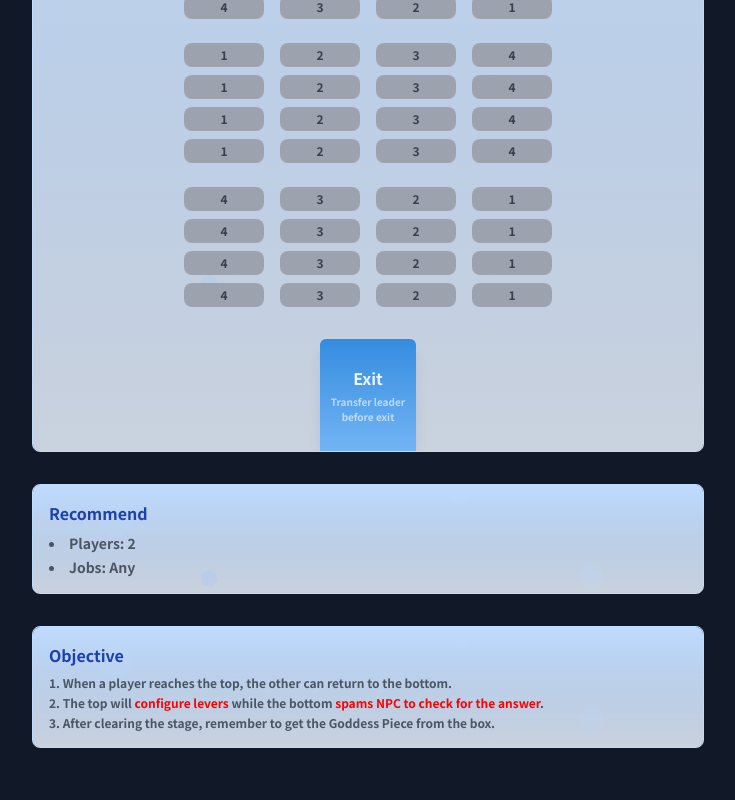
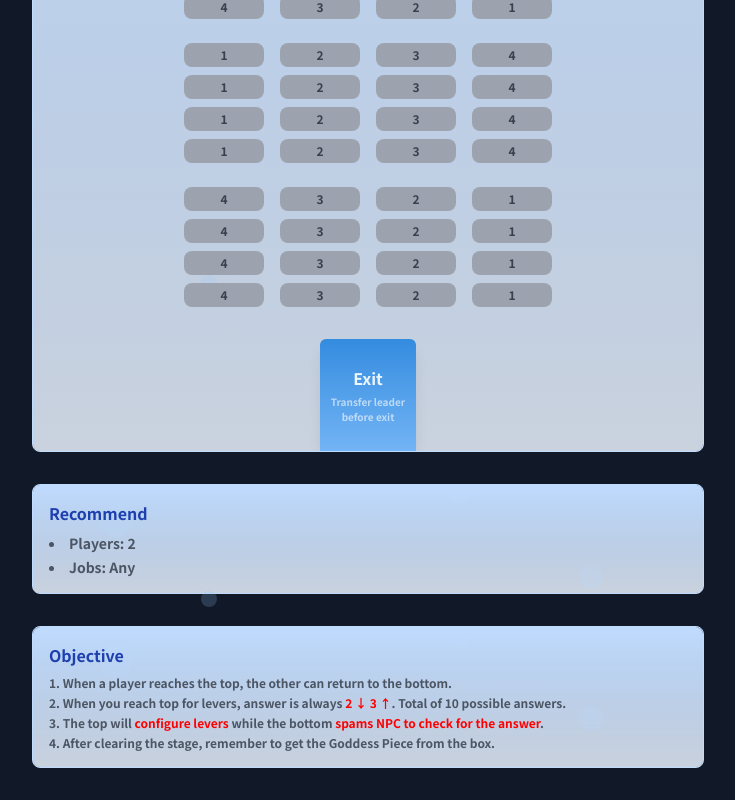
Before and after one commit to Heartkage/ms-tools, a Next.js app: page /party-quest/orbis/rooms/on-the-way-up in a window 1280 px wide. Shown: the part 478-1278 px from the top of the page, without its empty margins (272-1007 px from the left). Built offline with nearby package versions, Linux system fonts and the light colour scheme.

Commit message:
update: delete hint section in on-the-way-up page, move it to objective section. And update punctuations in some of the translations

```diff
--- a/app/party-quest/orbis/rooms/on-the-way-up/page.tsx
+++ b/app/party-quest/orbis/rooms/on-the-way-up/page.tsx
@@ -155,7 +155,6 @@ export default function OnTheWayUp() {
 
   // Check if any section has the first row selected
   const hasFirstRowSelected = toggleStates[3][toggleStates[3].length - 1].some(state => state === 1);
-  const hasLastRowSelected = toggleStates[0].every(row => row.some(state => state === 1));
 
   // Check if any platform is selected
   const hasAnySelection = toggleStates.some(section =>
@@ -182,13 +181,6 @@ export default function OnTheWayUp() {
           <h1 className="text-2xl text-text-primary">{t('pages.orbisPQ.rooms.onTheWayUp.title')}</h1>
           <h3 className="text-sm text-text-secondary mt-1">{t('pages.orbisPQ.rooms.onTheWayUp.jumpToHighest')}</h3>
         </div>
-
-        {/* Hint Section */}
-        {hasLastRowSelected && (
-          <div className="relative flex items-center justify-center z-10 bg-decor rounded-lg border border-room-border p-3 sm:p-4">
-            <div className="text-xs sm:text-sm md:text-sm text-text-primary font-semibold">{t('pages.orbisPQ.rooms.onTheWayUp.tip')}</div>
-          </div>
-        )}
 
         {/* Platform Sections */}
         <div className="relative z-10 space-y-4 sm:space-y-6">
@@ -376,9 +368,10 @@ export default function OnTheWayUp() {
         <div className="relative z-10">
           <div className="text-text-primary font-semibold mb-2">{t('common.objective')}</div>
           <ul className="list-decimal list-inside space-y-1 font-semibold text-xs text-text-secondary">
-            <li>{t('pages.orbisPQ.rooms.onTheWayUp.requirement1')}</li>
-            <li dangerouslySetInnerHTML={tHtml('pages.orbisPQ.rooms.onTheWayUp.requirement2')} />
-            <li>{t('pages.orbisPQ.rooms.onTheWayUp.requirement3')}</li>
+            <li dangerouslySetInnerHTML={tHtml('pages.orbisPQ.rooms.onTheWayUp.objective1')} />
+            <li dangerouslySetInnerHTML={tHtml('pages.orbisPQ.rooms.onTheWayUp.objective2')} />
+            <li dangerouslySetInnerHTML={tHtml('pages.orbisPQ.rooms.onTheWayUp.objective3')} />
+            <li dangerouslySetInnerHTML={tHtml('pages.orbisPQ.rooms.onTheWayUp.objective4')} />
           </ul>
         </div>
       </div>
--- a/messages/en.json
+++ b/messages/en.json
@@ -91,7 +91,7 @@
           "tips4": "Suggestion: There are 5 portals, the top 3 are suitable for magic attack jobs, the bottom 2 are suitable for physical attack jobs. The last portal has two monsters.",
           "tips5": "Suggestion: The top portal is suitable for mages, the bottom portal is suitable for thieves.",
           "tips6": "Code: 333 221 333 123 111",
-          "tips8": "There are 126 combinations, please watch the animation based on the jump method of your team",
+          "tips8": "There are 126 combinations, please watch the animation based on the jump method of your team.",
           "warning1": "Warning: Do not immediately go to the next stage after clearing the stage. Please let 1-2 players go to the next stage and enter the Hidden Room, then the rest of the players can enter.",
           "warning5": "Warning: The bottommost portal requires a thief with stealth to enter, otherwise you will die when you are hit by a monster.",
           "warning7": "Warning: This stage requires a range-attack job to hit monsters."
@@ -151,9 +151,9 @@
           "validCombinations": "Possible Combinations:",
           "copyAnswer": "Copy Answer",
           "requirements": "Requirements:",
-          "requirement1": "Requires <color=#ff0000>1</color> player to follow the steps in <color=#1E40AF>\"How to get 4 digits\"</color> to decode",
-          "requirement2": "Requires <color=#ff0000>4</color> players to stand on the platform according to the answer, then let the leader click the NPC once more to complete the stage",
-          "requirement3": "Retrieve the Goddess Piece from the box at the <color=#ff0000>top of the map</color>",
+          "requirement1": "Requires <color=#ff0000>1</color> player to follow the steps in <color=#1E40AF>\"How to get 4 digits\"</color> to decode.",
+          "requirement2": "Requires <color=#ff0000>4</color> players to stand on the platform according to the answer, then let the leader click the NPC once more to complete the stage.",
+          "requirement3": "Retrieve the Goddess Piece from the box at the <color=#ff0000>top of the map</color>.",
           "left": "LEFT",
           "middle": "MIDDLE",
           "right": "RIGHT",
@@ -204,16 +204,16 @@
           "title": "On the way up",
           "jumpToHighest": "Objective: Jump to the top platform",
           "reset": "Reset",
-          "tip": "When you reach top for levers, answer is always 2 ↓ 3 ↑. Total of 10 possible answers.",
           "resetSection": "Reset",
           "clearAll": "Clear All",
           "confirmClear": "Confirm Clear All",
           "confirmMessage": "Are you sure you want to clear all selections?",
           "cancel": "Cancel",
           "copyAnswer": "Copy Answer",
-          "requirement1": "When a player reaches the top, the other can return to the bottom.",
-          "requirement2": "The top will <color=#ff0000>configure levers</color> while the bottom <color=#ff0000>spams NPC to check for the answer</color>.",
-          "requirement3": "After clearing the stage, remember to get the Goddess Piece from the box."
+          "objective1": "When a player reaches the top, the other can return to the bottom.",
+          "objective2": "When you reach top for levers, answer is always <color=#ff0000>2 ↓ 3 ↑</color>. Total of 10 possible answers.",
+          "objective3": "The top will <color=#ff0000>configure levers</color> while the bottom <color=#ff0000>spams NPC to check for the answer</color>.",
+          "objective4": "After clearing the stage, remember to get the Goddess Piece from the box."
         },
         "entrance": {
           "title": "Entrance",
@@ -232,11 +232,11 @@
             "middle": "Middle",
             "bottom": "Bottom"
           },
-          "objective1": "After clearing mobs in the garden, <color=#ff0000>seeds</color> will drop",
-          "objective2": "Plant these seeds in the pots and find a <color=#ff0000>Dark Nependeath</color> and a <color=#ff0000>pot that cannot be planted</color>",
-          "objective3": "After killing the <color=#ff0000>Dark Nependeath</color>, the boss will appear",
-          "objective4": "After killing the boss, an <color=#ff0000>Even Stranger Seed</color> will drop, then plant this seed in the <color=#ff0000>pot that cannot grow Nependeath</color>",
-          "objective5": "After planting the seed, a <color=#ff0000>Life of Grass</color> will grow. Take the <color=#ff0000>Life of Grass</color> and return to <color=#ff0000>Central Tower</color> and place it in the middle of the <color=#ff0000>Statue</color> to complete the party quest",
+          "objective1": "After clearing mobs in the garden, <color=#ff0000>seeds</color> will drop.",
+          "objective2": "Plant these seeds in the pots and find a <color=#ff0000>Dark Nependeath</color> and a <color=#ff0000>pot that cannot be planted</color>.",
+          "objective3": "After killing the <color=#ff0000>Dark Nependeath</color>, the boss will appear.",
+          "objective4": "After killing the boss, an <color=#ff0000>Even Stranger Seed</color> will drop, then plant this seed in the <color=#ff0000>pot that cannot grow Nependeath</color>.",
+          "objective5": "After planting the seed, a <color=#ff0000>Life of Grass</color> will grow. Take the <color=#ff0000>Life of Grass</color> and return to <color=#ff0000>Central Tower</color> and place it in the middle of the <color=#ff0000>Statue</color> to complete the party quest.",
           "tip": "Note: If a pink Nependeath grows, do not kill it."
         },
         "centralTower": {
--- a/messages/zh.json
+++ b/messages/zh.json
@@ -140,10 +140,10 @@
           "shortTitle":"封印",
           "solvePuzzle": "目標：從NPC獲得4次提示並將數字填入下方解碼器，再讓四位玩家根據解答站在對應的平台上",
           "howToGetDigits": "如何獲得 4 位數字",
-          "step1": "1. 嘗試 <color=#ff0000>沒有人</color>站在任何平台上，點擊 NPC 獲得<color=#ff0000>第 1 位數字</color>",
-          "step2": "2. 嘗試 <color=#ff0000>1 人站在左側</color>(←)平台上，點擊 NPC 獲得<color=#ff0000>第 2 位數字</color>",
-          "step3": "3. 嘗試 <color=#ff0000>1 人站在中間</color>(↑)平台上，點擊 NPC 獲得<color=#ff0000>第 3 位數字</color>",
-          "step4": "4. 嘗試 <color=#ff0000>1 人站在右側</color>(→)平台上，點擊 NPC 獲得<color=#ff0000>第 4 位數字</color>",
+          "step1": "1. 嘗試 <color=#ff0000>沒有人</color>站在任何平台上，點擊 NPC 獲得<color=#ff0000>第 1 位數字</color>。",
+          "step2": "2. 嘗試 <color=#ff0000>1 人站在左側</color>(←)平台上，點擊 NPC 獲得<color=#ff0000>第 2 位數字</color>。",
+          "step3": "3. 嘗試 <color=#ff0000>1 人站在中間</color>(↑)平台上，點擊 NPC 獲得<color=#ff0000>第 3 位數字</color>。",
+          "step4": "4. 嘗試 <color=#ff0000>1 人站在右側</color>(→)平台上，點擊 NPC 獲得<color=#ff0000>第 4 位數字</color>。",
           "enterCode": "輸入4次NPC的回答 (0-2):",
           "clear": "清除",
           "enterCodeHint": "輸入 4 位數字，請使用 0-2 之間的數字",
@@ -151,13 +151,13 @@
           "validCombinations": "可能的組合：",
           "copyAnswer": "複製答案",
           "requirements": "通關條件：",
-          "requirement1": "只需要 <color=#ff0000>1</color> 名玩家照著<color=#1E40AF>「如何獲得 4 位數字」</color>的步驟解謎",
-          "requirement2": "需要共 <color=#ff0000>4</color> 名玩家依照答案以相同人數站在平台上，隊長再次點擊NPC即可通關",
-          "requirement3": "記得到<color=#ff0000>地圖最上面</color>打箱子取得女神像碎片",
+          "requirement1": "只需要 <color=#ff0000>1</color> 名玩家照著<color=#1E40AF>「如何獲得 4 位數字」</color>的步驟解謎。",
+          "requirement2": "需要共 <color=#ff0000>4</color> 名玩家依照答案以相同人數站在平台上，隊長再次點擊NPC即可通關。",
+          "requirement3": "記得到<color=#ff0000>地圖最上面</color>打箱子取得女神像碎片。",
           "left": "左側",
           "middle": "中間",
           "right": "右側",
-          "tip": "注意：如果讓NPC回答超過 7 次，全員將被傳送出房間，答案也會重新產生"
+          "tip": "注意：如果讓NPC回答超過 7 次，全員將被傳送出房間，答案也會重新產生。"
         },
         "lobby": {
           "title": "休息室\n(CD)",
@@ -172,7 +172,7 @@
             "tw": "Artale (TW)",
             "kr": "Artale (KR)"
           },
-          "tip": "注意：此關一定要有位移技能的職業，會跳忍耐更好"
+          "tip": "注意：此關一定要有位移技能的職業，會跳忍耐更好。"
         },
         "garden": {
           "title": "花園 (王房)",
@@ -186,11 +186,11 @@
             "middle": "中",
             "bottom": "下"
           },
-          "objective1": "清空王房內的怪物後會掉落<color=#ff0000>種子</color>",
-          "objective2": "將種子種在花盆裡並找出<color=#ff0000>黑色食人花</color>和<color=#ff0000>無法種下種子</color>的花盆",
-          "objective3": "擊殺<color=#ff0000>黑色食人花</color>後，王就會出現",
-          "objective4": "擊殺王後會掉落<color=#ff0000>「更奇怪的種子」</color>，請將這種子種在剛剛無法長出花朵的<color=#ff0000>王盆</color>裡",
-          "objective5": "取得<color=#ff0000>生命草</color>後，再回到<color=#ff0000>中央塔放置在女神像中間</color>，組隊任務就通關了",
+          "objective1": "清空王房內的怪物後會掉落<color=#ff0000>種子</color>。",
+          "objective2": "將種子種在花盆裡並找出<color=#ff0000>黑色食人花</color>和<color=#ff0000>無法種下種子</color>的花盆。",
+          "objective3": "擊殺<color=#ff0000>黑色食人花</color>後，王就會出現。",
+          "objective4": "擊殺王後會掉落<color=#ff0000>「更奇怪的種子」</color>，請將這種子種在剛剛無法長出花朵的<color=#ff0000>王盆</color>裡。",
+          "objective5": "取得<color=#ff0000>生命草</color>後，再回到<color=#ff0000>中央塔放置在女神像中間</color>，組隊任務就通關了。",
           "tip": "注意：種下種子後，如果花盆裡長出的是粉色食人花，請勿攻擊他。"
         },
         "storage": {
@@ -216,23 +216,23 @@
         "walkway": {
           "title": "散步路",
           "collectPieces": "目標：收集 0/30 個碎片、和NPC對話取得女神像碎片",
-          "tip": "注意：清空怪物後跳下平台前，請確認已收集該平台上的所有碎片。少撿一個碎片整個組隊任務要重來。",
+          "tip": "注意：清空怪物後跳下平台前，請確認已收集該平台上的所有碎片，少撿一個碎片整個組隊任務要重來。",
           "jobRequirement": "需要範圍攻擊職業"
         },
         "onTheWayUp": {
           "title": "上層 (向上)",
           "jumpToHighest": "目標：跳到最高平台",
           "reset": "重置",
-          "tip": "當抵達頂部敲控制桿時，答案一定是：2個下、3個上。總共只有 10 種可能的答案。",
           "resetSection": "重置區域",
           "clearAll": "清除全部",
           "confirmClear": "確認清除全部",
           "confirmMessage": "確定要清除所有選擇嗎？",
           "cancel": "取消",
           "copyAnswer": "複製答案",
-          "requirement1": "當其中一人跳到最上層時，另一位可以回到最下面。",
-          "requirement2": "最<color=#ff0000>上層</color>的玩家會<color=#ff0000>設定控制桿</color>，最<color=#ff0000>下面</color>玩家要一直<color=#ff0000>點NPC確認答案</color>。",
-          "requirement3": "通關後，記得打箱子取得女神像碎片"
+          "objective1": "當其中一人跳到最上層時，另一位可以回到最下面。",
+          "objective2": "當抵達頂部敲控制桿時，答案一定是<color=#ff0000>2個下、3個上</color>，總共只有 10 種可能的答案。",
+          "objective3": "最<color=#ff0000>上層</color>的玩家會<color=#ff0000>設定控制桿</color>，最<color=#ff0000>下面</color>玩家要一直<color=#ff0000>點NPC確認答案</color>。",
+          "objective4": "通關後，記得打箱子取得女神像碎片。"
         },
         "entrance": {
           "title": "大廳",
```
